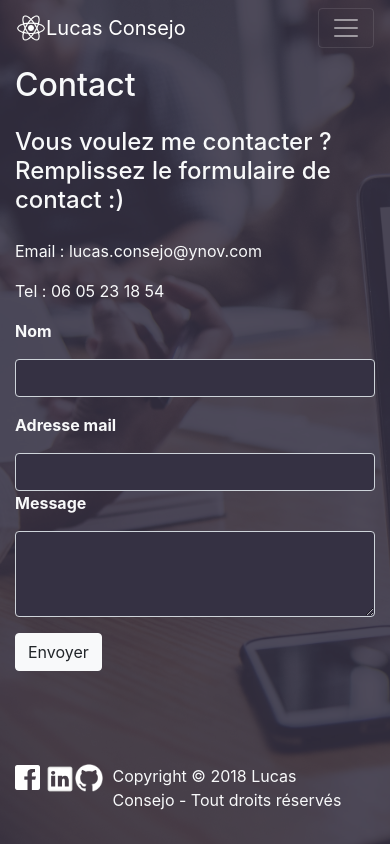
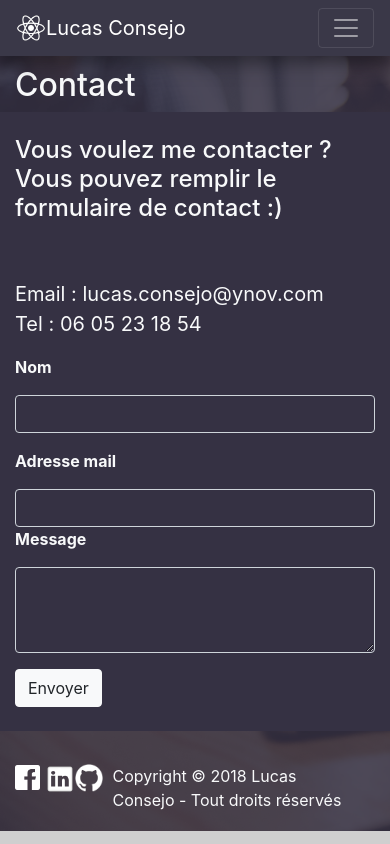
Before and after one commit to lucasconsejo/Website-Lucas, a React (Create React App) app: page /contact in a window 390 px wide. Built offline with nearby package versions, Linux system fonts and the light colour scheme.

Commit message:
add responsive

```diff
--- a/src/Components/Accueil/Accueil.js
+++ b/src/Components/Accueil/Accueil.js
@@ -2,18 +2,22 @@ import React, { Component } from 'react';
 import '../../css/Accueil.css'
 import imgProfil from '../../img/profil/photo-lucas.png'
 import videoBackground from '../../video/Very-Open-Space.mp4'
+import Navbar from '../../Components/Navbar/Navbar.js'
 
 class Accueil extends Component{
     render(){
         return(
             <div>
+                <Navbar color="color1" />
                 <video autoPlay muted loop id="video">
                     <source src={videoBackground} type="video/mp4" id="video" />
                 </video>
 
                 <div id="accueil">
+                    <div id="fond-accueil">
+                        <div className="navHidden"></div>
                         <div className="container-fluide">
-                        <div className="row center-align">
+                            <div id="box-size" className="row center-align">
                                 <div id="photo-profil" className="col-md-1 col-sm-2 col-2 col-lg-2 col-xl-2    offset-md-0 offset-sm-4  offset-lg-1 offset-2">
                                     <img src={imgProfil} alt="profil Lucas Consejo"/>
                                 </div>
@@ -28,6 +32,7 @@ class Accueil extends Component{
                         </div>
                     </div>
                 </div>
+            </div>
         )
     }
 }
--- a/src/Components/Competences/Competences.js
+++ b/src/Components/Competences/Competences.js
@@ -1,15 +1,17 @@
 import React, { Component } from 'react';
 import '../../css/Competences.css';
 import CV from '../../files/CV.pdf';
+import Navbar from '../../Components/Navbar/Navbar.js'
 
 class Competences extends Component{
     render(){
         return(
             <div id="competence">
+                <Navbar color="color3" />
                 <div id="fond-competence">
                     <div className="navHidden"></div>
 
-                    <div className="container">
+                    <div id="box-size" className="container">
                         <h2 className="mt-3 text-light">Compétences</h2>
 
                         <div className="row mt-4">
--- a/src/Components/Contact/Contact.js
+++ b/src/Components/Contact/Contact.js
@@ -1,41 +1,32 @@
 import React, { Component } from 'react';
 import '../../css/Contact.css'
+import Navbar from '../../Components/Navbar/Navbar.js'
+
 class Contact extends Component{
-    constructor(props){
-        super(props)
-        this.state ={
-            name : '',
-            email: '',
-            msg: ''
-        }
-    }
-
     render(){
         return(
             <div id="contact">
+                <Navbar color="color5" />
                 <div id="fond-contact">
-                <div className="container">
+                <div id="box-size" className="container">
                     <div className="navHidden"></div>
                     <h2 className="text-light mt-3">Contact</h2>
 
-                    <div className="row">
-                        <div className="col-lg-6">
+                    <div className="row pt-4 pb-4" id="fond-color-contact">
+                        <div className="col-lg-6 align-self-center">
                             <div className="row">
                                 <div className="col-lg-12">
-                                    <h4 className="text-light mt-3">Vous voulez me contacter ?<br/>Remplissez le formulaire de contact :)</h4>
+                                    <h4 className="text-light">Vous voulez me contacter ?<br/>Vous pouvez remplir le formulaire de contact :)</h4>
                                 </div>
 
-                                <div className="col-lg-12 mt-3">
-                                    <p className="text-light">Email :&nbsp;
+                                <div className="col-lg-12 mt-5">
+                                    <p id="email" className="text-light">
+                                        Email :&nbsp;
                                         <a className="text-light" href="mailto:lucas.consejo@ynov.com">
                                             lucas.consejo@ynov.com
-                                        </a>
-                                    </p>
-                                </div>
-
-                                <div className="col-lg-12">
-                                    <p className="text-light">Tel :&nbsp;
-                                        <a className="text-light" href="tel:lucas.consejo@ynov.com">
+                                        </a><br />
+                                        Tel :&nbsp;
+                                         <a className="text-light" href="tel:lucas.consejo@ynov.com">
                                             06 05 23 18 54
                                         </a>
                                     </p>
--- a/src/Components/Formation/Formation.js
+++ b/src/Components/Formation/Formation.js
@@ -2,15 +2,17 @@ import React, { Component } from 'react';
 import '../../css/Formation.css';
 import imgYnov from '../../img/formation/logo-ynov-blanc.png'
 import imgBac from '../../img/formation/logo-diplome.png'
+import Navbar from '../../Components/Navbar/Navbar.js'
 
 class Formation extends Component{
     render(){
         return(
             <div id="formation">
+                <Navbar color="color2" />
                 <div id="fond-formation">
                     <div className="navHidden"></div>
 
-                    <div className="container">
+                    <div id="box-size" className="container">
                         <h2 className="text-light mt-3">Formation</h2>
 
                         <div className="row mt-5">
--- a/src/Components/Navbar/Navbar.js
+++ b/src/Components/Navbar/Navbar.js
@@ -6,7 +6,7 @@ import '../../css/Navbar.css'
 class Navbar extends Component{
     render(){
         return(
-            <nav className="navbar navbar-expand-lg navbar-dark fixed-top">
+            <nav id={this.props.color} className="navbar navbar-expand-lg navbar-dark fixed-top">
                 <div className="container">
                     <Link to="/" className="navbar-brand">
                         <img id="logo-navbar" src={logoNavbar} width="30" height="30" className="d-inline-block align-top" alt="" />
--- a/src/Components/Projets/Projets.js
+++ b/src/Components/Projets/Projets.js
@@ -1,14 +1,16 @@
 import React, { Component } from 'react';
 import LogoWetube from '../../img/projets-img/react-logo.png'
 import '../../css/Projets.css'
+import Navbar from '../../Components/Navbar/Navbar.js'
 
 class Projets extends Component{
     render(){
         return(
             <div id="projets">
+                <Navbar color="color4" />
                 <div id="fond-projets">
                     <div className="navHidden"></div>
-                    <div className="container">
+                    <div id="box-size" className="container">
                         <h2 className="mt-3 text-light">Projets récents</h2>
                         <div className="row mt-3 mx-auto mt-4">
                             <a href="https://github.com/lucasconsejo/Projects-React-js/tree/master/Movies%20Trailer" id="img-wetube" className="col-lg-4  col-12  text-center  text-dark  box" target="_blank" rel="noopener noreferrer">
--- a/src/Container/App.js
+++ b/src/Container/App.js
@@ -1,7 +1,6 @@
 import React, { Component } from 'react';
 import { BrowserRouter as Router, Switch, Route, Redirect} from "react-router-dom"
 import '../css/App.css';
-import Navbar from '../Components/Navbar/Navbar.js'
 import Footer from '../Components/Footer/Footer.js'
 import Accueil from '../Components/Accueil/Accueil.js'
 import Formation from '../Components/Formation/Formation.js'
@@ -29,7 +28,6 @@ class App extends Component {
     return (
       <Router>
         <div>
-          <Navbar />
           <Switch>
             <Route exact path="/" component={Accueil} />
             <Route path="/competences" component={Competence} />
--- a/src/css/Accueil.css
+++ b/src/css/Accueil.css
@@ -2,7 +2,7 @@ body{
     background-color: rgb(207, 207, 207);
     overflow: hidden;
 }
-#accueil {
+#fond-accueil{
     position: absolute;
     width: 100%;
     height: 100%;
@@ -37,3 +37,44 @@ video{
         margin-top: 30px;
     }
   }
+
+  @media screen and (max-width: 992px) {
+    body{
+        overflow: auto;
+    }
+    #formation, #competence, #projets, #contact{
+        position: relative!important;
+    }
+    video{
+        visibility: hidden;
+    }
+    #accueil{
+        width: 100%;
+        height: 100%;
+        position: absolute;
+        background: url(../img/accueil/accueil.png);
+        background-repeat: no-repeat;
+        background-size: cover;
+    }
+    #box-size{
+        padding-bottom: 100px;
+    }
+    .navbar{
+        box-shadow: 0 8px 12px 0 rgba(0, 0, 0, 0.2), 0 8px 23px 0 rgba(0, 0, 0, 0.19);
+    }
+    #color1{
+        background-color: #565771;
+    }
+    #color2{
+        background-color: #4b6182;
+    }
+    #color3{
+        background-color: #7d9999;
+    }
+    #color4{
+        background-color: #434e63;
+    }
+    #color5{
+        background-color: #3a3848;
+    }
+  }
--- a/src/css/Contact.css
+++ b/src/css/Contact.css
@@ -16,3 +16,9 @@
     background-color: rgb(53, 49, 67);
     color: white;
 }
+#email{
+    font-size: 20px;
+}
+#fond-color-contact{
+    background-color: rgb(53, 49, 67);
+}
```
Also changed, not shown: src/css/App.css (line endings or trailing spaces), src/css/Competences.css (line endings or trailing spaces), 1 other file (tests, documents, lock files or other folders). Lines whose indentation alone changed are shown as unchanged.
